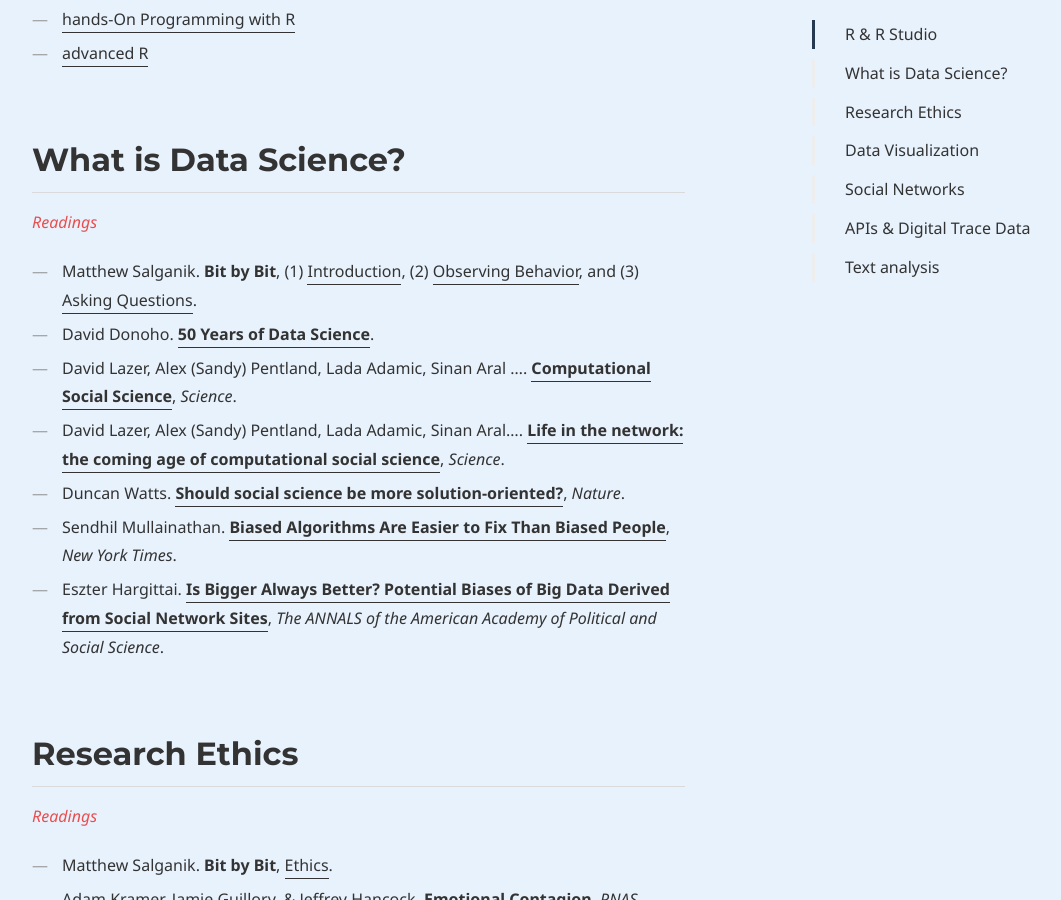
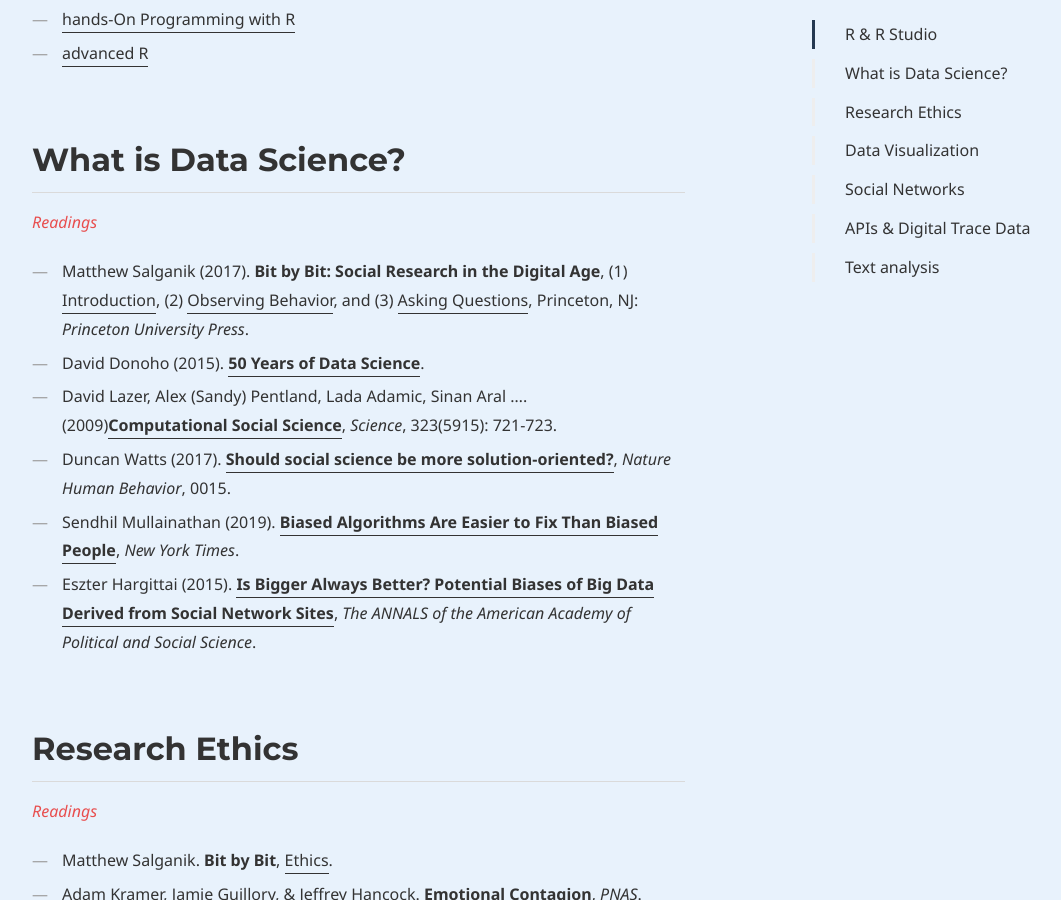
Before and after one commit to dssoc/dssoc.github.io, a Jekyll site: the page built from references.md, in a window 1280 px wide and 900 px high, scrolled down 965 px. Shown: the whole window, without its empty margins (38-1099 px from the left). Built offline with Jekyll 4.4.1, drawn with Linux system fonts in a browser that asks for light colours; some web fonts are replaced.

Commit message:
update references page

```diff
--- a/references.md
+++ b/references.md
@@ -31,13 +31,12 @@
 
 ## What is Data Science?
 <i><font color="#E84E4E">Readings</font></i>
-- Matthew Salganik. **Bit by Bit**, (1) [Introduction](https://www.bitbybitbook.com/en/1st-ed/introduction/), (2) [Observing Behavior](https://www.bitbybitbook.com/en/1st-ed/observing-behavior/), and (3) [Asking Questions](https://www.bitbybitbook.com/en/1st-ed/asking-questions/).
-- David Donoho. [**50 Years of Data Science**](https://courses.csail.mit.edu/18.337/2015/docs/50YearsDataScience.pdf).
-- David Lazer, Alex (Sandy) Pentland, Lada Adamic, Sinan Aral .... [**Computational Social Science**](https://science.sciencemag.org/content/323/5915/721), *Science*.
-- David Lazer, Alex (Sandy) Pentland, Lada Adamic, Sinan Aral.... [**Life in the network: the coming age of computational social science**](https://www.ncbi.nlm.nih.gov/pmc/articles/PMC2745217/), *Science*.
-- Duncan Watts. [**Should social science be more solution-oriented?**](https://www.nature.com/articles/s41562-016-0015), *Nature*.
-- Sendhil Mullainathan. [**Biased Algorithms Are Easier to Fix Than Biased People**](https://www.nytimes.com/2019/12/06/business/algorithm-bias-fix.html), *New York Times*.
-- Eszter Hargittai. [**Is Bigger Always Better? Potential Biases of Big Data Derived from Social Network Sites**](https://journals.sagepub.com/doi/abs/10.1177/0002716215570866), *The ANNALS of the American Academy of Political and Social Science*.
+- Matthew Salganik (2017). **Bit by Bit: Social Research in the Digital Age**, (1) [Introduction](https://www.bitbybitbook.com/en/1st-ed/introduction/), (2) [Observing Behavior](https://www.bitbybitbook.com/en/1st-ed/observing-behavior/), and (3) [Asking Questions](https://www.bitbybitbook.com/en/1st-ed/asking-questions/), Princeton, NJ: *Princeton University Press*.
+- David Donoho (2015). [**50 Years of Data Science**](https://courses.csail.mit.edu/18.337/2015/docs/50YearsDataScience.pdf).
+- David Lazer, Alex (Sandy) Pentland, Lada Adamic, Sinan Aral .... (2009)[**Computational Social Science**](https://science.sciencemag.org/content/323/5915/721), *Science*, 323(5915): 721-723.
+- Duncan Watts (2017). [**Should social science be more solution-oriented?**](https://www.nature.com/articles/s41562-016-0015), *Nature Human Behavior*, 0015.
+- Sendhil Mullainathan (2019). [**Biased Algorithms Are Easier to Fix Than Biased People**](https://www.nytimes.com/2019/12/06/business/algorithm-bias-fix.html), *New York Times*.
+- Eszter Hargittai (2015). [**Is Bigger Always Better? Potential Biases of Big Data Derived from Social Network Sites**](https://journals.sagepub.com/doi/abs/10.1177/0002716215570866), *The ANNALS of the American Academy of Political and Social Science*.
 <br/><br/>
 
 ## Research Ethics
```
